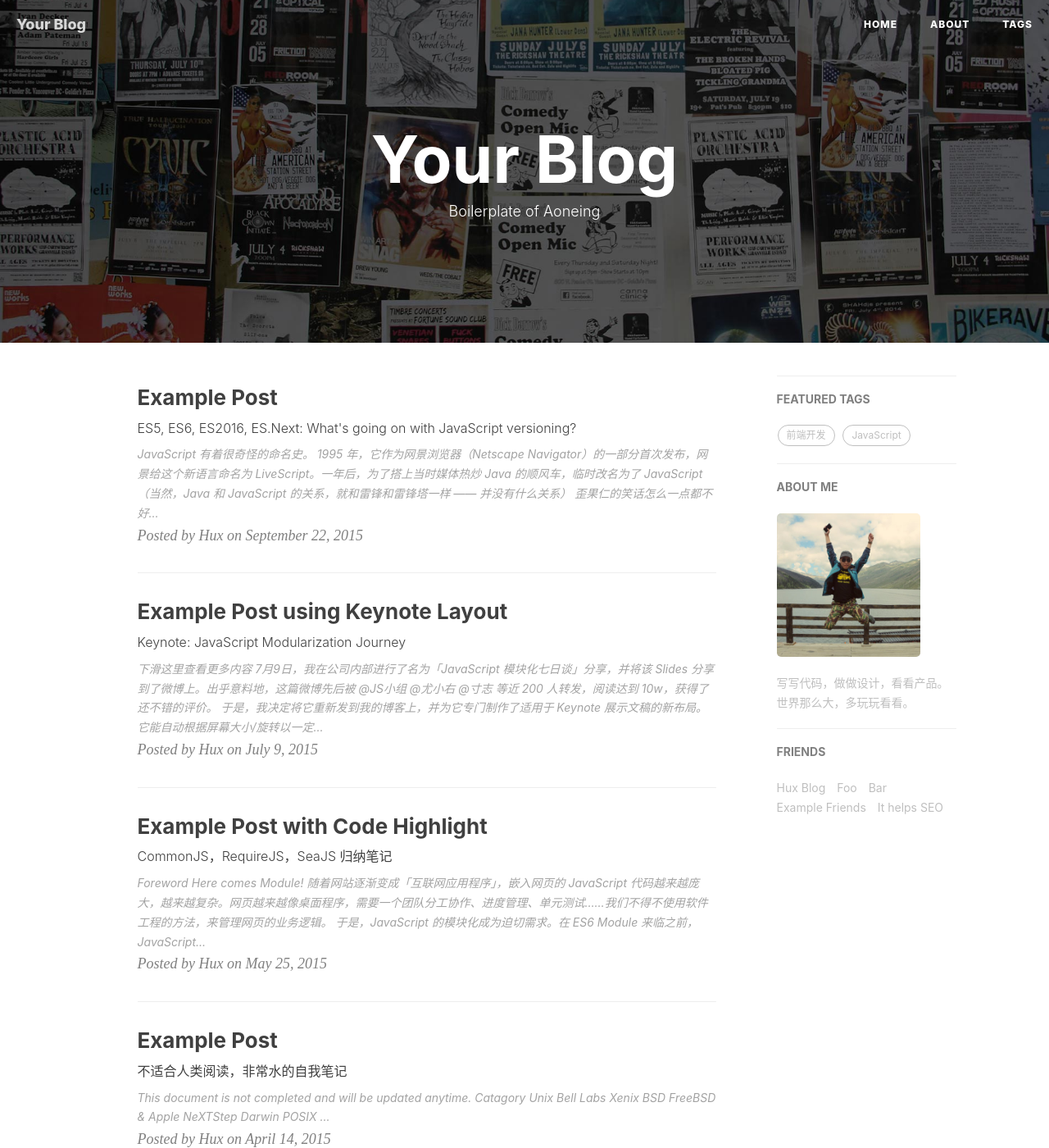
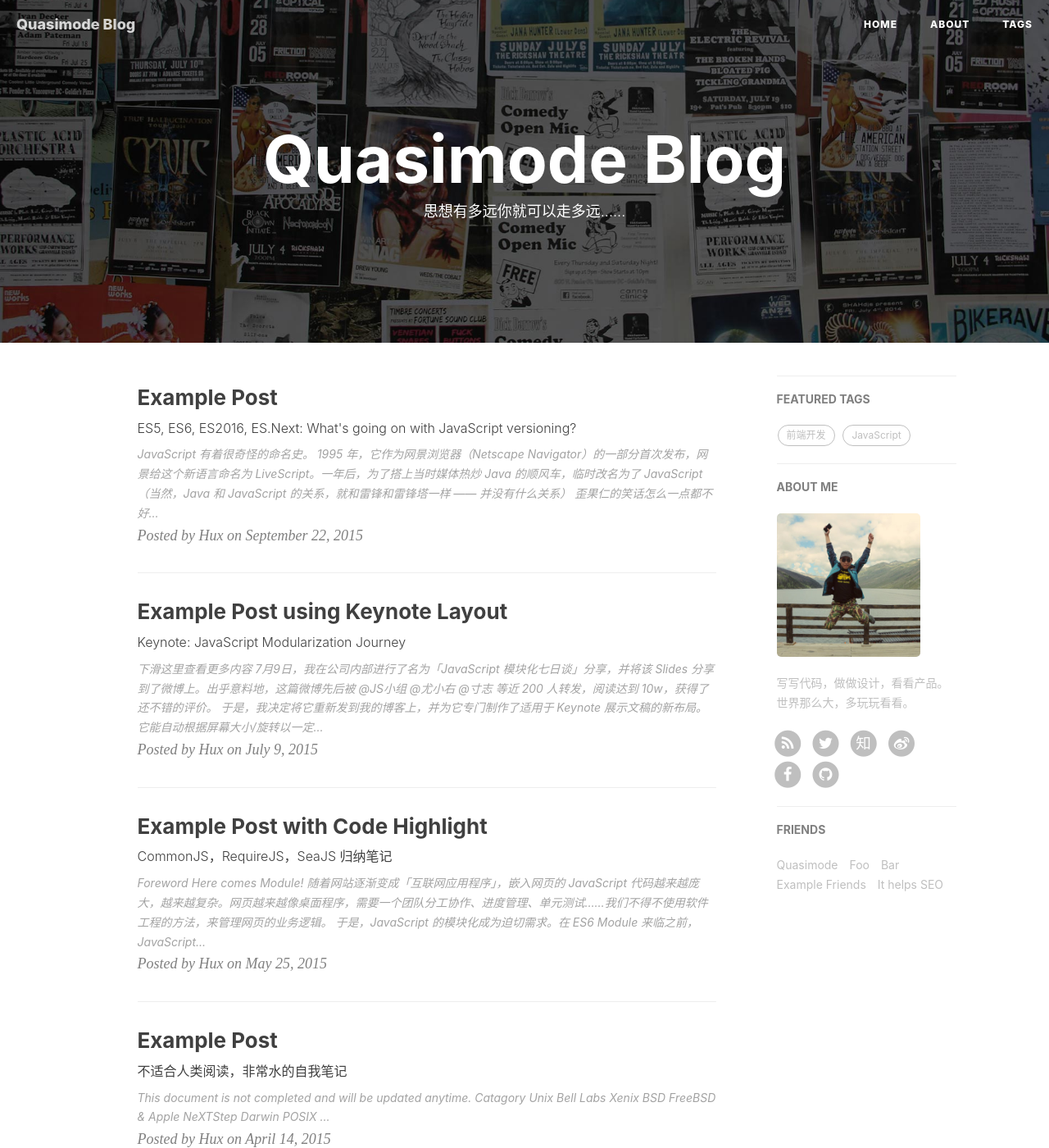
Before and after one commit to Aoneing/Aoneing.github.io, a Jekyll site: the page built from index.html, in a window 1280 px wide and 1400 px high. Shown: the whole window at 82% size. Built offline with Jekyll 4.4.1, drawn with Linux system fonts in a browser that asks for light colours; nearby versions of some CDN libraries; the list of posts is cut into pages by our own code; comment, search, counter and statistics services are not loaded; some of the changed text lies outside the part shown.

Commit message:
add some title

```diff
--- a/_config.yml
+++ b/_config.yml
@@ -1,5 +1,5 @@
 # Site settings
-title: Your Blog
+title: Quasimode Blog
 SEOTitle: Quasimode
 header-img: img/home-bg.jpg
 email: hb_sheng_2011@163.com
@@ -11,12 +11,12 @@
 
 
 # SNS settings
-#RSS: false
-#weibo_username:     huxpro
-#zhihu_username:     huxpro
-#github_username:    huxpro
-#twitter_username:  huxpro
-#facebook_username:  huxpro
+RSS: true
+weibo_username:     Quasimode
+zhihu_username:     Quasimode
+github_username:    Quasimode
+twitter_username:   Quasimode
+facebook_username:  Quasimode
 
 
 
@@ -69,7 +69,7 @@
 # Sidebar settings
 sidebar: true                           # whether or not using Sidebar.
 sidebar-about-description: "写写代码，做做设计，看看产品。世界那么大，多玩玩看看。"
-sidebar-avatar: /img/avatar-hux.jpg      # use absolute URL, seeing it's used in both `/` and `/about/`
+sidebar-avatar: /img/avatar-cs.jpg      # use absolute URL, seeing it's used in both `/` and `/about/`
 
 
 
@@ -82,8 +82,8 @@
 # Friends
 friends: [
     {
-        title: "Hux Blog",
-        href: "http://huangxuan.me"
+        title: "Quasimode",
+        href: "https://aoneing.github.io/"
     },{
         title: "Foo",
         href: "#"
--- a/index.html
+++ b/index.html
@@ -1,6 +1,6 @@
 ---
 layout: page
-description: "Boilerplate of Aoneing"
+description: "思想有多远你就可以走多远......"
 ---
 
 {% for post in paginator.posts %}
```
Also changed, not shown: img/avatar-cs.jpg (renamed from img/avatar-hux.jpg).
